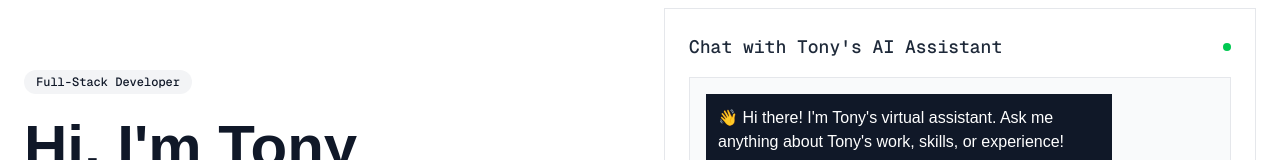
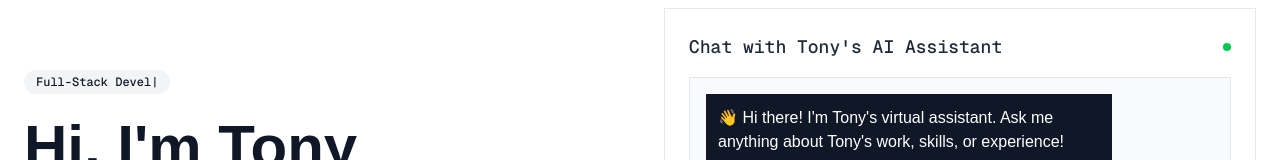
Before and after one commit to TTG89/tonygruenwald, a Next.js app: page / in a window 1280 px wide. Shown: the part 160-320 px from the top of the page. Built offline with nearby package versions, Linux system fonts and the light colour scheme.

Commit message:
Add typing animation for professional titles: Introduce a new TypingAnimation component to dynamically display and cycle through professional titles, enhancing user engagement on the homepage.

```diff
--- a/src/app/page.tsx
+++ b/src/app/page.tsx
@@ -3,6 +3,83 @@
 import { useState, useRef, useEffect } from "react";
 import Link from "next/link";
 import { projects, getProjectsByCategory } from "../lib/projects";
+
+// Typing Animation Component
+function TypingAnimation() {
+  const [currentText, setCurrentText] = useState("");
+  const [currentIndex, setCurrentIndex] = useState(0);
+  const [isDeleting, setIsDeleting] = useState(false);
+  const [isWaiting, setIsWaiting] = useState(false);
+
+  const titles = [
+    "Software Engineer",
+    "Full-Stack Developer",
+    "Frontend Developer",
+  ];
+
+  useEffect(() => {
+    if (isWaiting) {
+      const waitTimeout = setTimeout(() => {
+        setIsWaiting(false);
+        setIsDeleting(true);
+      }, 2000); // Wait 2 seconds before starting to delete
+      return () => clearTimeout(waitTimeout);
+    }
+
+    const currentTitle = titles[currentIndex];
+    let timeout: NodeJS.Timeout;
+
+    if (!isDeleting) {
+      // Typing
+      if (currentText.length < currentTitle.length) {
+        timeout = setTimeout(() => {
+          setCurrentText(currentTitle.slice(0, currentText.length + 1));
+        }, 100);
+      } else {
+        // Finished typing, wait before deleting
+        setIsWaiting(true);
+      }
+    } else {
+      // Deleting
+      if (currentText.length > 0) {
+        // Special handling for "Full-Stack Developer" -> "Frontend Developer"
+        if (currentIndex === 1 && currentText === "Full-Stack Developer") {
+          // Delete only "Full-Stack " and keep "Developer"
+          if (currentText.length > "Frontend Developer".length) {
+            timeout = setTimeout(() => {
+              setCurrentText(currentText.slice(0, -1));
+            }, 50);
+          } else {
+            // Start typing "Frontend"
+            setIsDeleting(false);
+            setCurrentIndex(2);
+            timeout = setTimeout(() => {
+              setCurrentText("Frontend Developer");
+            }, 100);
+          }
+        } else {
+          // Normal deletion
+          timeout = setTimeout(() => {
+            setCurrentText(currentText.slice(0, -1));
+          }, 50);
+        }
+      } else {
+        // Finished deleting, move to next title
+        setIsDeleting(false);
+        setCurrentIndex((prev) => (prev + 1) % titles.length);
+      }
+    }
+
+    return () => clearTimeout(timeout);
+  }, [currentText, currentIndex, isDeleting, isWaiting, titles]);
+
+  return (
+    <span className="px-3 py-1 bg-gray-100 rounded-full text-xs font-medium font-mono">
+      {currentText}
+      <span className="animate-pulse">|</span>
+    </span>
+  );
+}
 
 export default function Home() {
   const [messages, setMessages] = useState([
@@ -124,9 +201,7 @@ export default function Home() {
           <div className="grid grid-cols-1 lg:grid-cols-2 gap-12 items-center">
             <div className="order-2 lg:order-1">
               <div className="mb-6">
-                <span className="px-3 py-1 bg-gray-100 rounded-full text-xs font-medium font-mono">
-                  Full-Stack Developer
-                </span>
+                <TypingAnimation />
               </div>
               <h1 className="text-4xl md:text-5xl lg:text-6xl font-bold mb-6">
                 Hi, I&apos;m{" "}
```
